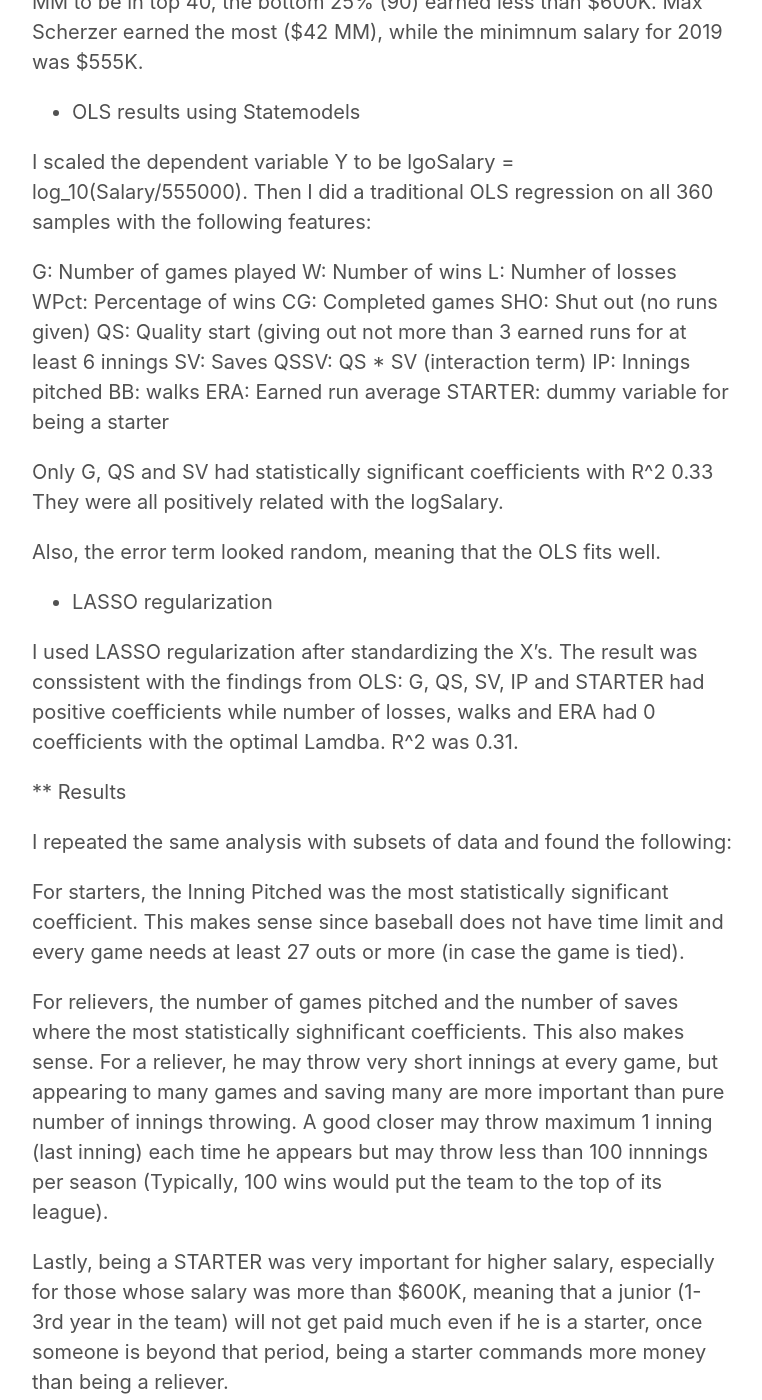
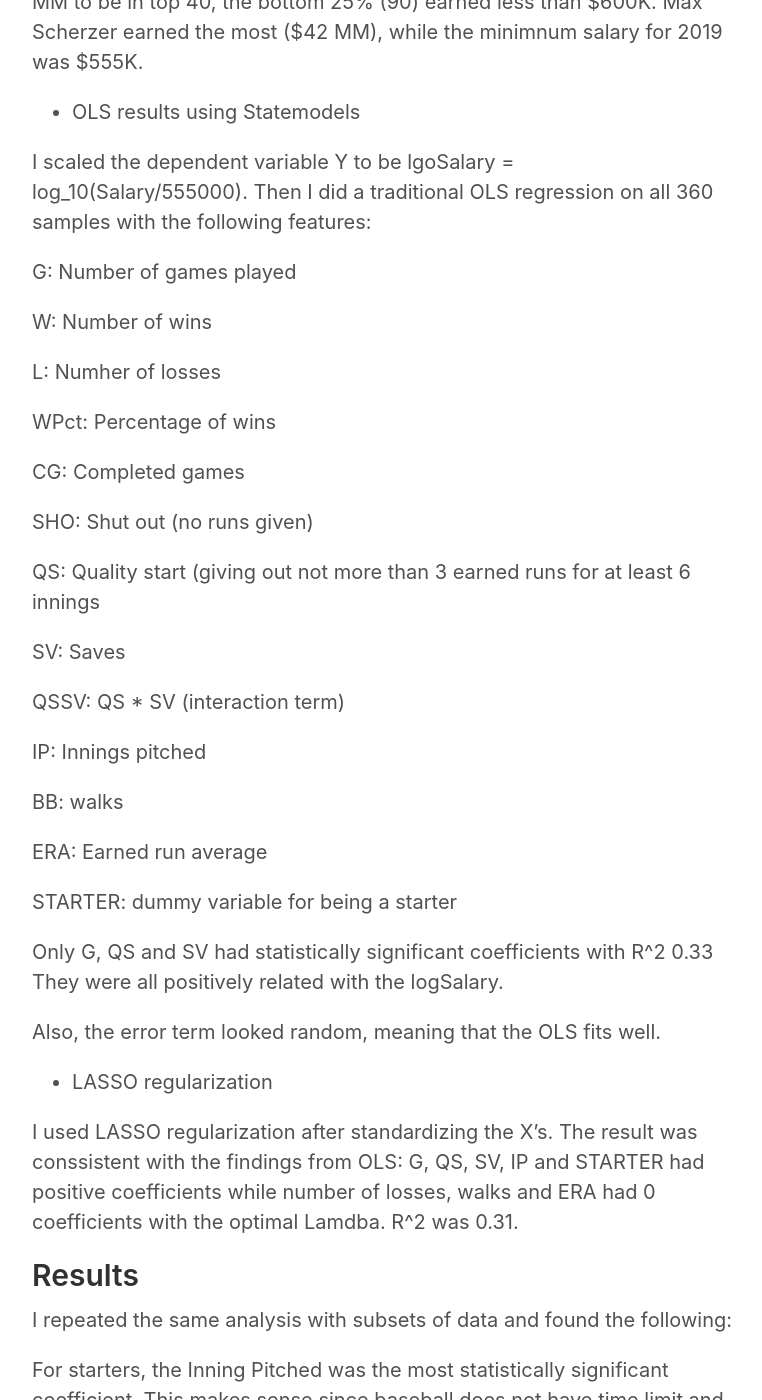
Before and after one commit to han201/han201.github.io, a Jekyll site: the page built from _posts/2020-04-17-MLB-Pitchers-Salary.md, in a window 1280 px wide and 1400 px high, scrolled down 2697 px. Shown: the whole window, without its empty margins (258-1020 px from the left). Built offline with Jekyll 4.4.1, drawn with Linux system fonts in a browser that asks for light colours; some of the changed text lies outside the part shown.

```diff
--- a/_posts/2020-04-17-MLB-Pitchers-Salary.md
+++ b/_posts/2020-04-17-MLB-Pitchers-Salary.md
@@ -5,7 +5,7 @@ title: Simple Linear Regression on MLB Pitchers' Salary
 
 This is my second project with Metis Data Science bootcamp.
 I did a simple linear regression analysis (with LASSO regularization) to examine the relationship of an MLB pitcher's salary vs the previous year's stat.
-Here is an [insightful website on Linear Regression](https://www.analyticsvidhya.com/blog/2017/06/a-comprehensive-guide-for-linear-ridge-and-lasso-regression/)
+Here is an [insightful website on Linear Regression](https://www.analyticsvidhya.com/blog/2017/06/a-comprehensive-guide-for-linear-ridge-and-lasso-regression/).
 
 ## Contents
 
@@ -54,17 +54,29 @@ The distribution of the salaries for the sample pitchers were highly skewed righ
 I scaled the dependent variable Y to be lgoSalary = log_10(Salary/555000). Then I did a traditional OLS regression on all 360 samples with the following features:
 
 G: Number of games played
+
 W: Number of wins
+
 L: Numher of losses
+
 WPct: Percentage of wins
+
 CG: Completed games
+
 SHO: Shut out (no runs given)
+
 QS: Quality start (giving out not more than 3 earned runs for at least 6 innings
+
 SV: Saves
+
 QSSV: QS * SV (interaction term)
+
 IP: Innings pitched
+
 BB: walks
+
 ERA: Earned run average
+
 STARTER: dummy variable for being a starter
 
 Only G, QS and SV had statistically significant coefficients with R^2 0.33
@@ -77,7 +89,7 @@ Also, the error term looked random, meaning that the OLS fits well.
 I used LASSO regularization after standardizing the X's. The result was conssistent with the findings from OLS: G, QS, SV, IP and STARTER had positive coefficients while number of losses, walks and ERA had 0 coefficients with the optimal Lamdba. R^2 was 0.31.
 
 
-** Results
+## Results
 
 I repeated the same analysis with subsets of data and found the following:
 
@@ -88,7 +100,7 @@ For relievers, the number of games pitched and the number of saves where the mos
 Lastly, being a STARTER was very important for higher salary, especially for those whose salary was more than $600K, meaning that a junior (1-3rd year in the team) will not get paid much even if he is a starter, once someone is beyond that period, being a starter commands more money than being a reliever.
 
 
-** Future Work
+## Future Work
 
 In fact, MLB player's salary is dictated by 'Major League Baseball Collective Bargaining Agreement' so it is not completly dependent on the players' performance in the previous year.
 For the first 3 years in the league, the team determines how much they pay to the players, so that the salary is near the minimum $555K.
```
